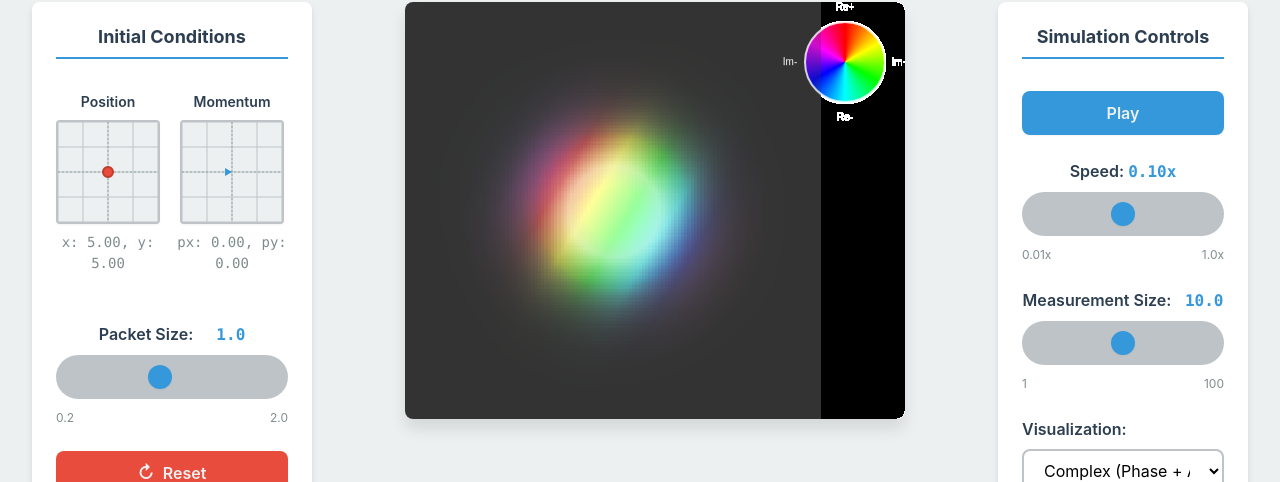
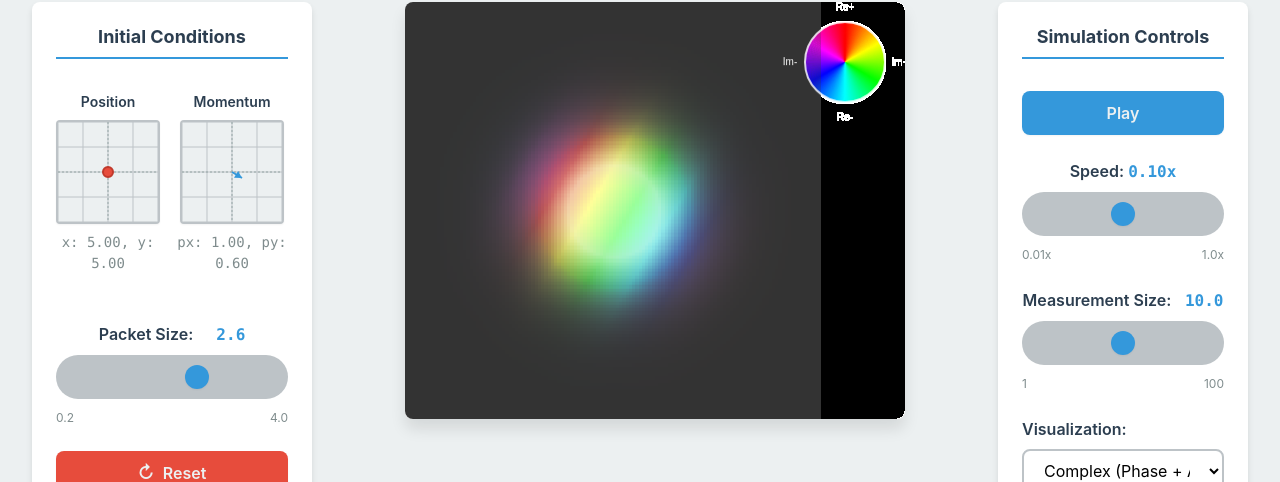
Before and after one commit to gbarello/quantum-sim, a plain HTML site: page index.html in a window 1280 px wide. Shown: the part 169-651 px from the top of the page. Drawn offline with Linux system fonts and the light colour scheme; animation ran at ten frames a second.

Commit message:
Fix initial conditions

```diff
--- a/index.html
+++ b/index.html
@@ -42,20 +42,20 @@
         <div class="control-group">
           <div class="slider-control">
             <label for="packet-size-slider">
-              Packet Size: <span id="packet-size-value" class="value-display">1.0</span>
+              Packet Size: <span id="packet-size-value" class="value-display">2.6</span>
             </label>
             <input
               type="range"
               id="packet-size-slider"
               min="20"
-              max="200"
-              value="100"
+              max="400"
+              value="256"
               step="1"
               aria-label="Adjust packet size"
             >
             <div class="slider-labels">
               <span>0.2</span>
-              <span>2.0</span>
+              <span>4.0</span>
             </div>
           </div>
         </div>
--- a/js/controls.js
+++ b/js/controls.js
@@ -50,9 +50,13 @@ export class Controller {
     this.measurementResultTimeout = null;
 
     // Initial condition state (normalized 0-1)
+    // These are the default initial conditions - simulation will be initialized from these values
+    // Momentum conversion: normalized value -> physical momentum = (value - 0.5) * 2 * maxMomentum
+    // where maxMomentum = 5.0, so (0.6 - 0.5) * 10 = 1.0, (0.56 - 0.5) * 10 = 0.6
+    // Width conversion: packetSize -> width = packetSize * dx * 3
     this.initialPosition = { x: 0.5, y: 0.5 }; // Center
-    this.initialMomentum = { x: 0.5, y: 0.5 }; // Zero momentum (center)
-    this.packetSize = 1.0; // Default packet size
+    this.initialMomentum = { x: 0.6, y: 0.56 }; // Physical momentum (1.0, 0.6)
+    this.packetSize = 2.56; // Physical width 0.6
 
     // Timing for stats
     this.elapsedTime = 0;
--- a/js/main.js
+++ b/js/main.js
@@ -28,10 +28,8 @@ const config = {
   // Boundary conditions
   boundaryCondition: 'periodic',
 
-  // Initial condition (Gaussian wavepacket)
-  initialWidth: 0.6,       // � for Gaussian (smaller = more concentrated = brighter)
-  initialPosition: null,   // Will be set to center: [N/2, N/2]
-  initialMomentum: [1.0, 0.6], // Increased drift for more visible motion
+  // Note: Initial conditions are now defined in the controller (controls.js)
+  // This ensures the panel and simulation stay in sync
 
   // Visualization
   showGrid: false,
@@ -86,7 +84,7 @@ class QuantumPlaygroundApp {
         console.log(`Stability check: OK (dt=${effectiveDt.toFixed(6)} < ${stabilityLimit.toFixed(6)})`);
       }
 
-      // Initialize quantum simulation
+      // Initialize quantum simulation (don't initialize wavefunction yet)
       console.log('Creating quantum simulation...');
       this.simulation = new QuantumSimulation(
         config.gridSize,
@@ -97,27 +95,6 @@ class QuantumPlaygroundApp {
         config.boundaryCondition,
         config.timeScale
       );
-
-      // Initialize with Gaussian wavepacket
-      const centerX = config.gridSize / 2;
-      const centerY = config.gridSize / 2;
-      const width = config.initialWidth;
-      const [px, py] = config.initialMomentum;
-
-      console.log(`Initializing Gaussian wavepacket at center (${centerX}, ${centerY})`);
-      console.log(`Width: ${width}, Initial momentum: (${px}, ${py})`);
-
-      this.simulation.initialize({
-        centerX: centerX,
-        centerY: centerY,
-        width: width,
-        momentumX: px,
-        momentumY: py
-      });
-
-      // Verify normalization
-      const totalProb = this.simulation.getTotalProbability();
-      console.log(`Initial total probability: ${totalProb.toFixed(8)}`);
 
       // Initialize visualizer
       console.log('Creating visualizer...');
@@ -160,6 +137,31 @@ class QuantumPlaygroundApp {
       // Initialize controller
       console.log('Creating controller...');
       this.controller = new Controller(this.simulation, this.visualizer, uiElements);
+
+      // Now initialize the simulation with values from the controller (single source of truth)
+      const centerX = this.controller.initialPosition.x * config.gridSize;
+      const centerY = this.controller.initialPosition.y * config.gridSize;
+      const maxMomentum = 5.0;
+      const momentumX = (this.controller.initialMomentum.x - 0.5) * 2 * maxMomentum;
+      const momentumY = (this.controller.initialMomentum.y - 0.5) * 2 * maxMomentum;
+      const width = this.controller.packetSize * dx * 3;
+
+      console.log(`Initializing simulation from controller initial conditions:`);
+      console.log(`  Position: (${centerX}, ${centerY})`);
+      console.log(`  Momentum: (${momentumX}, ${momentumY})`);
+      console.log(`  Width: ${width}`);
+
+      this.simulation.initialize({
+        centerX: centerX,
+        centerY: centerY,
+        width: width,
+        momentumX: momentumX,
+        momentumY: momentumY
+      });
+
+      // Verify normalization
+      const totalProb = this.simulation.getTotalProbability();
+      console.log(`Initial total probability: ${totalProb.toFixed(8)}`);
 
       // Set up grid toggle if it exists
       if (uiElements.gridToggle) {
--- a/js/quantum.js
+++ b/js/quantum.js
@@ -96,8 +96,8 @@ export class QuantumSimulation {
         // Time tracking
         this.time = 0;
 
-        // Initialize with default Gaussian wavepacket
-        this.initialize();
+        // Don't initialize here - let main.js initialize with values from controller
+        // this.initialize();
     }
 
     /**
```
